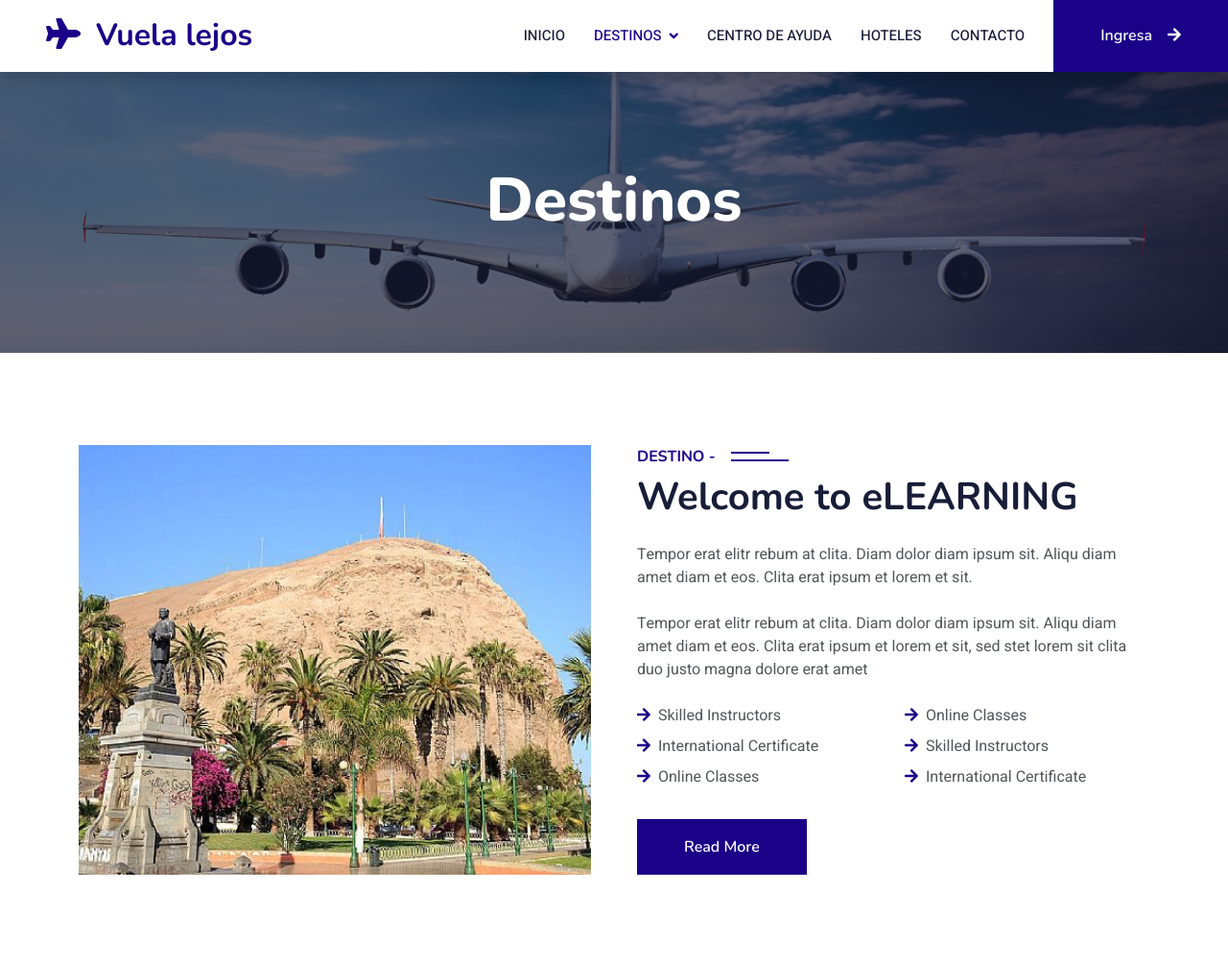
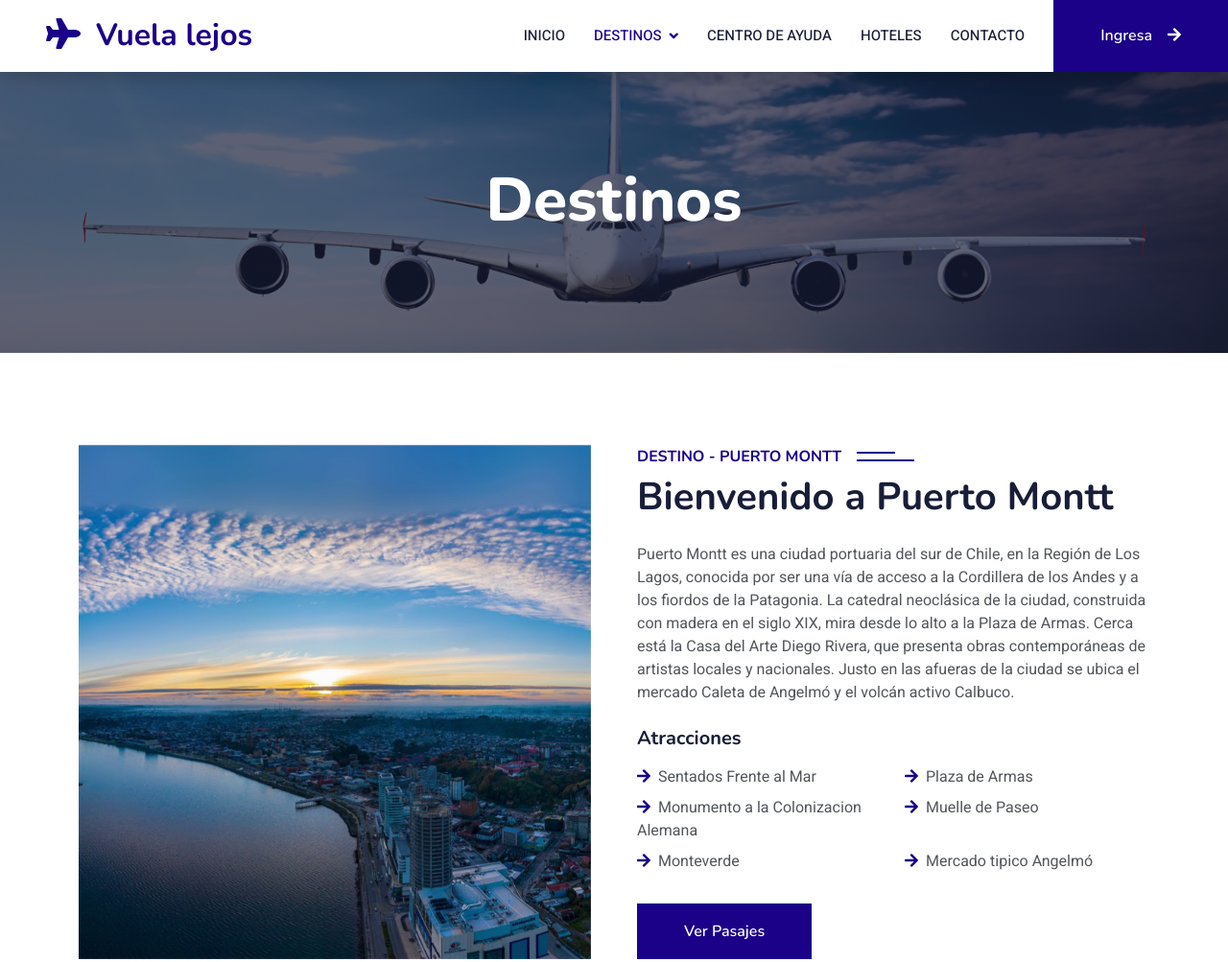
Before and after one commit to EduardoGajardoO/Vuela-Lejos, a plain HTML site: page Destinos/Destino-d.html in a window 1280 px wide. Shown: the top 1003 px of the page at 96% size. Drawn offline with nearby package versions, Linux system fonts and the light colour scheme.

Commit message:
Se agregan paginas de destino b-c-d
se añade información de atracciones de cada destino con imagen referencial.

```diff
--- a/Destinos/Destino-d.html
+++ b/Destinos/Destino-d.html
@@ -94,46 +94,46 @@
 
 
 
-    <!-- About Start -->
+    <!-- Destino-Arica Start -->
     <div class="container-xxl py-5">
         <div class="container">
             <div class="row g-5">
                 <div class="col-lg-6 wow fadeInUp" data-wow-delay="0.1s" style="min-height: 400px;">
                     <div class="position-relative h-100">
-                        <img class="img-fluid position-absolute w-100 h-100" src="../img/destino-arica.jpg" alt="" style="object-fit: cover;">
+                        <img class="img-fluid position-absolute w-100 h-100" src="../img/destino-pm.jpg" alt="" style="object-fit: cover;">
                     </div>
                 </div>
                 <div class="col-lg-6 wow fadeInUp" data-wow-delay="0.3s">
-                    <h6 class="section-title bg-white text-start text-primary pe-3">Destino - </h6>
-                    <h1 class="mb-4">Welcome to eLEARNING</h1>
-                    <p class="mb-4">Tempor erat elitr rebum at clita. Diam dolor diam ipsum sit. Aliqu diam amet diam et eos. Clita erat ipsum et lorem et sit.</p>
-                    <p class="mb-4">Tempor erat elitr rebum at clita. Diam dolor diam ipsum sit. Aliqu diam amet diam et eos. Clita erat ipsum et lorem et sit, sed stet lorem sit clita duo justo magna dolore erat amet</p>
+                    <h6 class="section-title bg-white text-start text-primary pe-3">Destino - Puerto Montt</h6>
+                    <h1 class="mb-4">Bienvenido a Puerto Montt</h1>
+                    <p class="mb-4">Puerto Montt es una ciudad portuaria del sur de Chile, en la Región de Los Lagos, conocida por ser una vía de acceso a la Cordillera de los Andes y a los fiordos de la Patagonia. La catedral neoclásica de la ciudad, construida con madera en el siglo XIX, mira desde lo alto a la Plaza de Armas. Cerca está la Casa del Arte Diego Rivera, que presenta obras contemporáneas de artistas locales y nacionales. Justo en las afueras de la ciudad se ubica el mercado Caleta de Angelmó y el volcán activo Calbuco.</p>
                     <div class="row gy-2 gx-4 mb-4">
+                        <h5>Atracciones</h5>
                         <div class="col-sm-6">
-                            <p class="mb-0"><i class="fa fa-arrow-right text-primary me-2"></i>Skilled Instructors</p>
+                            <p class="mb-0"><i class="fa fa-arrow-right text-primary me-2"></i>Sentados Frente al Mar</p>
                         </div>
                         <div class="col-sm-6">
-                            <p class="mb-0"><i class="fa fa-arrow-right text-primary me-2"></i>Online Classes</p>
+                            <p class="mb-0"><i class="fa fa-arrow-right text-primary me-2"></i>Plaza de Armas</p>
                         </div>
                         <div class="col-sm-6">
-                            <p class="mb-0"><i class="fa fa-arrow-right text-primary me-2"></i>International Certificate</p>
+                            <p class="mb-0"><i class="fa fa-arrow-right text-primary me-2"></i>Monumento a la Colonizacion Alemana</p>
                         </div>
                         <div class="col-sm-6">
-                            <p class="mb-0"><i class="fa fa-arrow-right text-primary me-2"></i>Skilled Instructors</p>
+                            <p class="mb-0"><i class="fa fa-arrow-right text-primary me-2"></i>Muelle de Paseo</p>
                         </div>
                         <div class="col-sm-6">
-                            <p class="mb-0"><i class="fa fa-arrow-right text-primary me-2"></i>Online Classes</p>
+                            <p class="mb-0"><i class="fa fa-arrow-right text-primary me-2"></i>Monteverde</p>
                         </div>
                         <div class="col-sm-6">
-                            <p class="mb-0"><i class="fa fa-arrow-right text-primary me-2"></i>International Certificate</p>
+                            <p class="mb-0"><i class="fa fa-arrow-right text-primary me-2"></i>Mercado tipico Angelmó</p>
                         </div>
                     </div>
-                    <a class="btn btn-primary py-3 px-5 mt-2" href="">Read More</a>
+                    <a class="btn btn-primary py-3 px-5 mt-2" href="#">Ver Pasajes</a>
                 </div>
             </div>
         </div>
     </div>
-    <!-- About End -->
+    <!-- Destino-Arica End -->
 
 
 
```
Also changed, not shown: Destinos/Destino-b.html (+14 -14 lines), Destinos/Destino-c.html (+14 -14 lines), img/destino-pm.jpg (added), img/destino-stgo.jpg (added), img/destino-tco.jpg (added).
